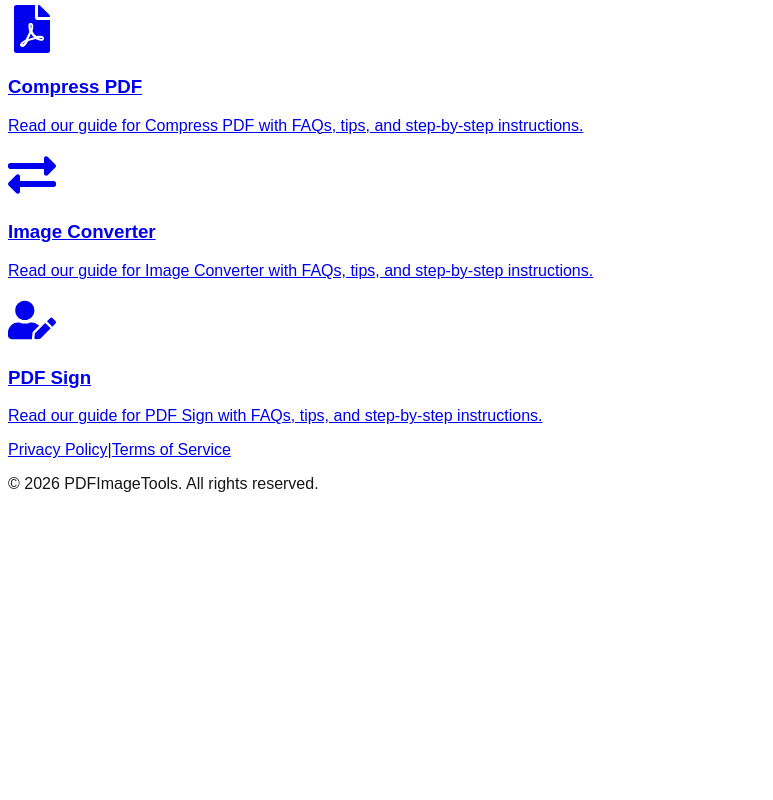
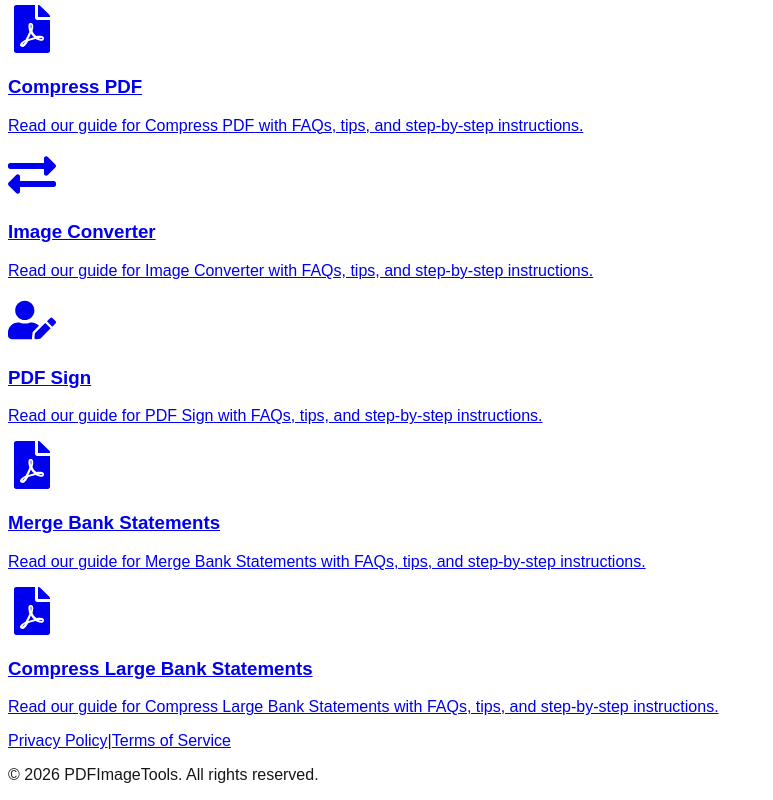
Before and after one commit to Leadmind-Developer/pdfimagetools-vercel, a Next.js app: page /blog in a window 1280 px wide. Shown: the part 1880-2680 px from the top of the page, without its empty margins (0-773 px from the left). Before the commit the page ends 2389 px from the top, so only its background shows below. Built offline with nearby package versions, Linux system fonts and the light colour scheme; no server answers.

Commit message:
Update page.tsx

```diff
--- a/src/app/blog/page.tsx
+++ b/src/app/blog/page.tsx
@@ -36,6 +36,8 @@ const tools = [
   { name: "Compress PDF", slug: "compress-pdf", icon: FaFilePdf },
   { name: "Image Converter", slug: "image-converter", icon: FaExchangeAlt },
   { name: "PDF Sign", slug: "pdf-sign", icon: FaUserEdit },
+  { name: "Merge Bank Statements", slug: "merge-bank-statements", icon: FaFilePdf },
+  { name: "Compress Large Bank Statements", slug: "compress-large-bank-statements", icon: FaFilePdf },
 ];
 
 export default function BlogIndexPage() {
```
